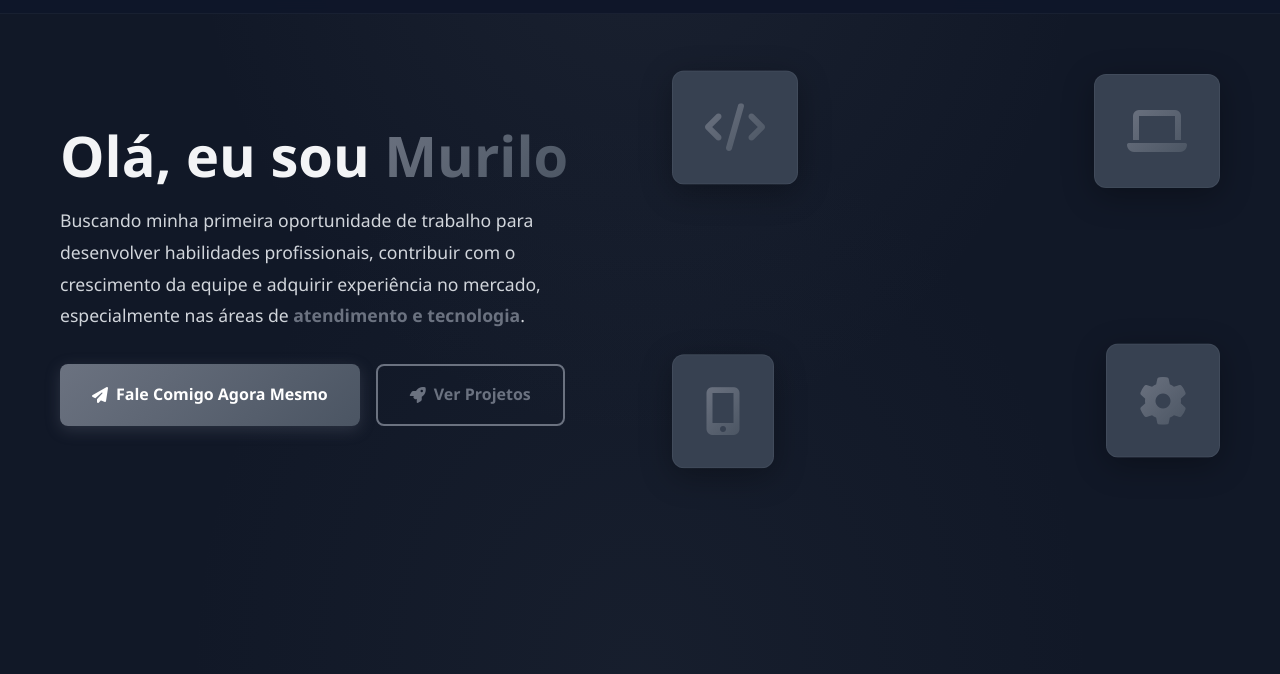
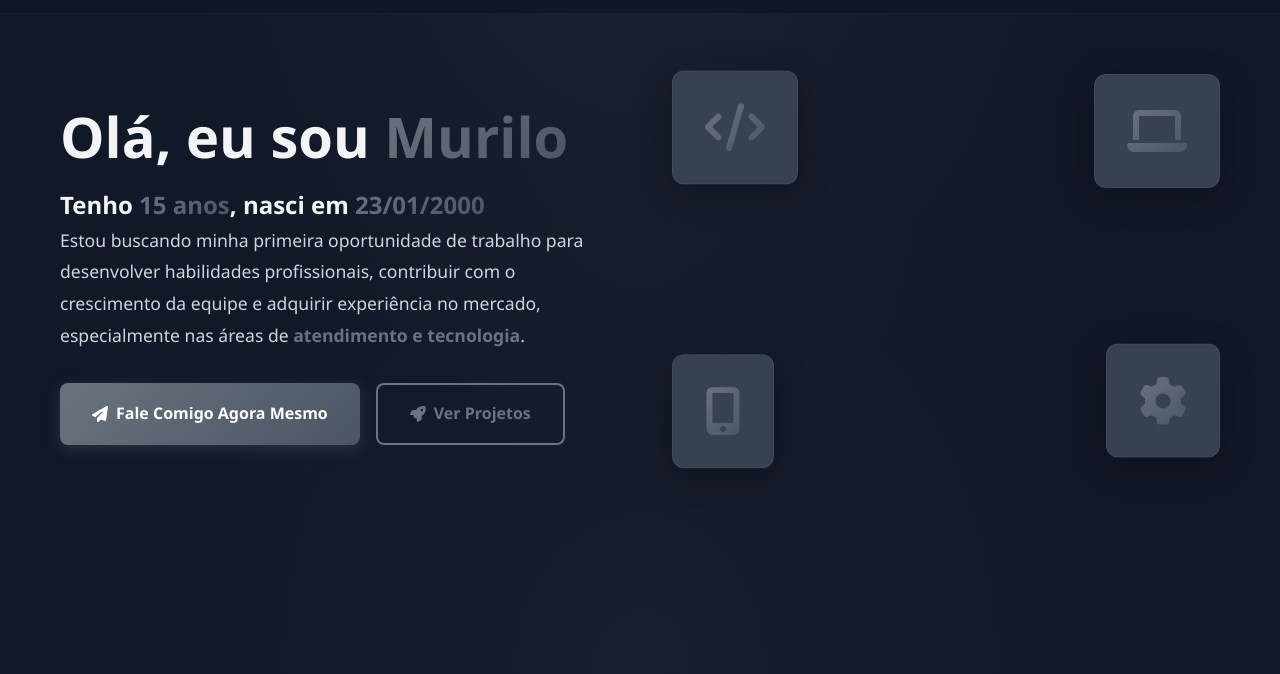
Before and after one commit to znnmurilo/murilozignani, a plain HTML site: page index.html in a window 1280 px wide. Shown: the part 126-800 px from the top of the page. Drawn offline with Linux system fonts and the light colour scheme.

Commit message:
Add files via upload

```diff
--- a/index.html
+++ b/index.html
@@ -37,9 +37,10 @@
             <div class="hero-content">
                 <h1 class="hero-title">
                     Olá, eu sou <span class="highlight">Murilo</span>
+                    <h2>Tenho <span class="highlight">15 anos</span>, nasci em <span class="highlight">23/01/2000</span></h2>
                 </h1>
                 <p class="hero-subtitle">
-                    Buscando minha primeira oportunidade de trabalho para desenvolver habilidades
+                    Estou buscando minha primeira oportunidade de trabalho para desenvolver habilidades
                     profissionais, contribuir com o crescimento da equipe e adquirir experiência no
                     mercado, especialmente nas áreas de <span class="highlight-text">atendimento e tecnologia</span>.
                 </p>
```
